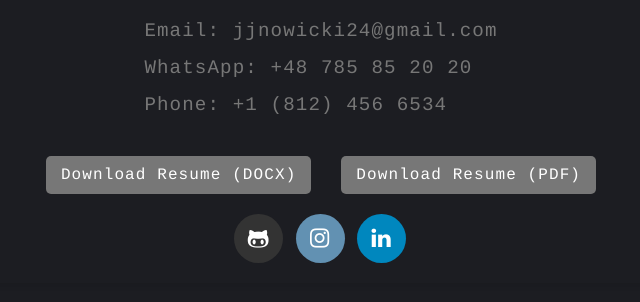
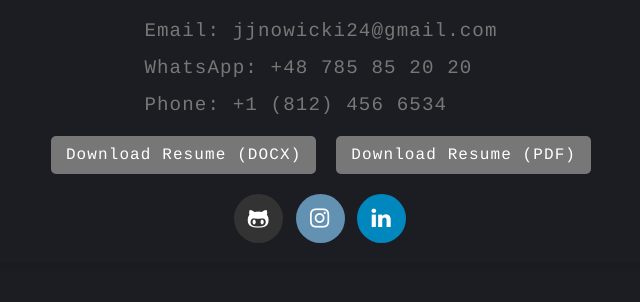
Before and after one commit to Jakub-Nowicki/personal-website, a Flask app: page /contact in a window 1280 px wide. Shown: the part 80-382 px from the top of the page, without its empty margins (319-959 px from the left). Run offline with Flask 3, Linux system fonts and the light colour scheme.

Commit message:
position adjustion

```diff
--- a/app/static/css/contact.css
+++ b/app/static/css/contact.css
@@ -119,9 +119,7 @@
 .resume__downloads {
   display: flex;
   justify-content: center; /* Centers the buttons horizontally */
-  gap: 10px; /* Space between the buttons */
   flex-wrap: wrap; /* Allows wrapping if the screen is too small */
-  margin-top: 20px; /* Adds some space above the buttons */
 }
 
 /* Styles for <p> tags */
```
